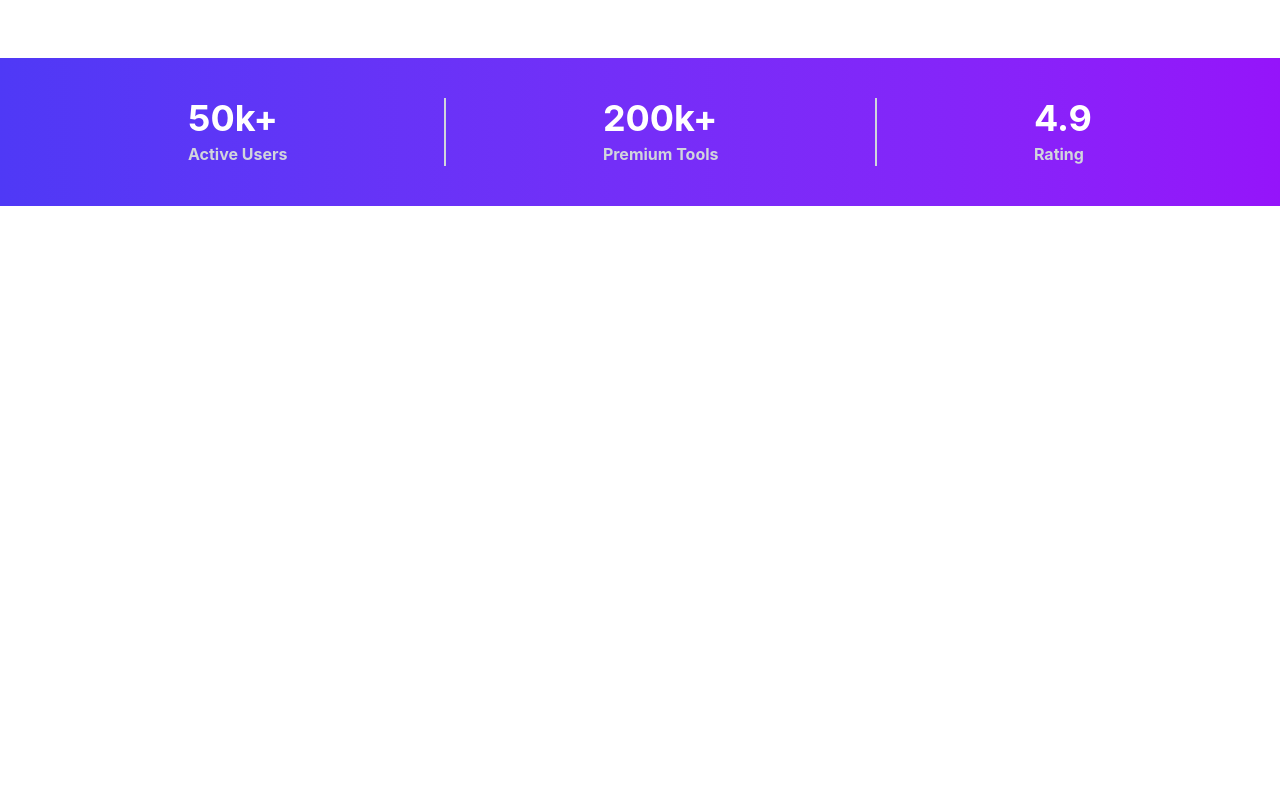
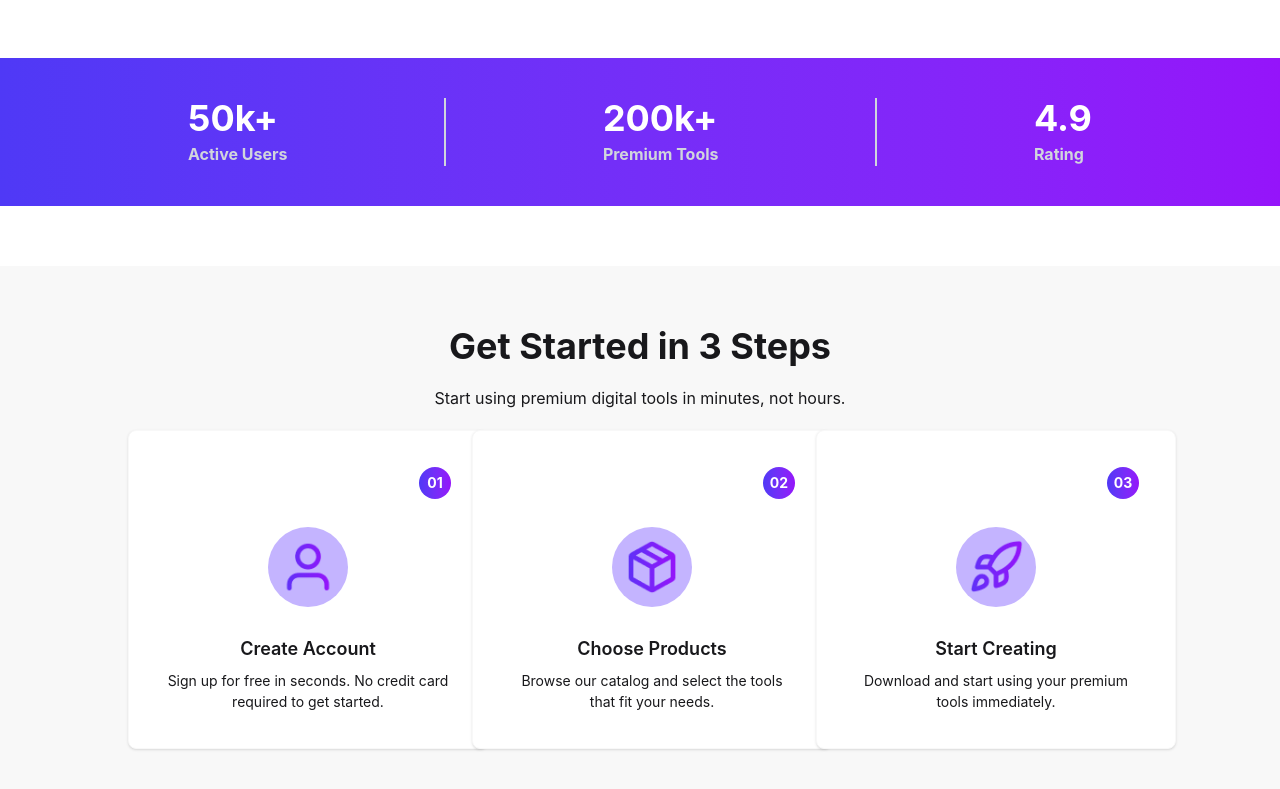
Before and after one commit to Nurul-Amin12/DigiTools-Platform, a React (Vite) app: page / in a window 1280 px wide. Shown: the part 693-1482 px from the top of the page. Before the commit the page ends 959 px from the top, so only its background shows below. Built offline with nearby package versions, Linux system fonts and the light colour scheme.

Commit message:
GetStarted Section Added

```diff
--- a/src/App.jsx
+++ b/src/App.jsx
@@ -2,6 +2,7 @@
 import './App.css'
 import Banner from './Components/Banner/Banner'
 import Summary from './Components/Banner/Summary'
+import GEtStarted from './Components/GetStart/GetStarted'
 import Navbar from './Components/Navbar/Navbar'
 
 
@@ -11,9 +12,18 @@ function App() {
   return (
     <>
       <div>
-        <Navbar/>
-        <Banner/>
-        <Summary/>
+        <header>
+          <Navbar/>
+        </header>
+
+        <section>
+          <Banner/>
+          <Summary/>
+        </section>
+
+        <section>
+          <GEtStarted/>
+        </section>
       </div>
     </>
   )
--- /dev/null
+++ b/src/Components/GetStart/GetStarted.jsx
@@ -0,0 +1,72 @@
+
+const GEtStarted = () => {
+
+    return (
+        <>
+            <div className="bg-base-200">
+                <div className="py-15 w-[80%] mx-auto text-center space-y-5">
+                    <h3 className="text-4xl font-bold">Get Started in 3 Steps</h3>
+                    <p>Start using premium digital tools in minutes, not hours.</p>
+
+                    <div className="grid md:grid-cols-2 lg:grid-cols-3 gap-2">
+
+                        <div class="card card-border bg-base-100 w-90 shadow p-3">
+                            <div class="card-body space-y-5">
+                                <span className="flex justify-end">
+                                    <div className="w-8 h-8 justify-center flex items-center rounded-full bg-linear-to-r from-[#4F39F6] to-[#9514FA] text-white font-bold">
+                                        01
+                                    </div>
+                                </span>
+                                <span className="mx-auto w-20 h-20 p-3 rounded-full bg-violet-300">
+                                    <img src={"../src/assets/user.png"} alt="" />
+                                </span>
+                                <span className="flex flex-col items-center text-center space-y-2">
+                                    <h2 class="card-title">Create Account</h2>
+                                    <p>Sign up for free in seconds. No credit card required to get started.</p>
+                                </span>
+                            </div>
+                        </div>
+                        <div class="card card-border bg-base-100 w-90 shadow p-3">
+                            <div class="card-body space-y-5">
+                                <span className="flex justify-end">
+                                    <div className="w-8 h-8 justify-center flex items-center rounded-full bg-linear-to-r from-[#4F39F6] to-[#9514FA] text-white font-bold">
+                                        02
+                                    </div>
+                                </span>
+                                <span className="mx-auto w-20 h-20 p-3 rounded-full bg-violet-300">
+                                    <img src={"../src/assets/package.png"}/>
+                                </span>
+                                <span className="flex flex-col items-center text-center space-y-2">
+                                    <h2 class="card-title">Choose Products</h2>
+                                    <p>Browse our catalog and select the tools that fit your needs.</p>
+                                </span>
+                            </div>
+                        </div>
+                        <div>
+
+                            <div class="card card-border bg-base-100 w-90 shadow p-3">
+                                <div class="card-body space-y-5">
+                                    <span className="flex justify-end">
+                                        <div className="w-8 h-8 justify-center flex items-center rounded-full bg-linear-to-r from-[#4F39F6] to-[#9514FA] text-white font-bold">
+                                            03
+                                        </div>
+                                    </span>
+                                    <span className="mx-auto w-20 h-20 p-3 rounded-full bg-violet-300">
+                                        <img src={"../src/assets/rocket.png"}/>
+                                    </span>
+                                    <span className="flex flex-col items-center text-center space-y-2">
+                                        <h2 class="card-title">Start Creating</h2>
+                                        <p>Download and start using your premium tools immediately.</p>
+                                    </span>
+                                </div>
+                            </div>
+                        </div>
+                    </div>
+
+                </div>
+            </div>
+        </>
+    );
+}
+
+export default GEtStarted;
```
